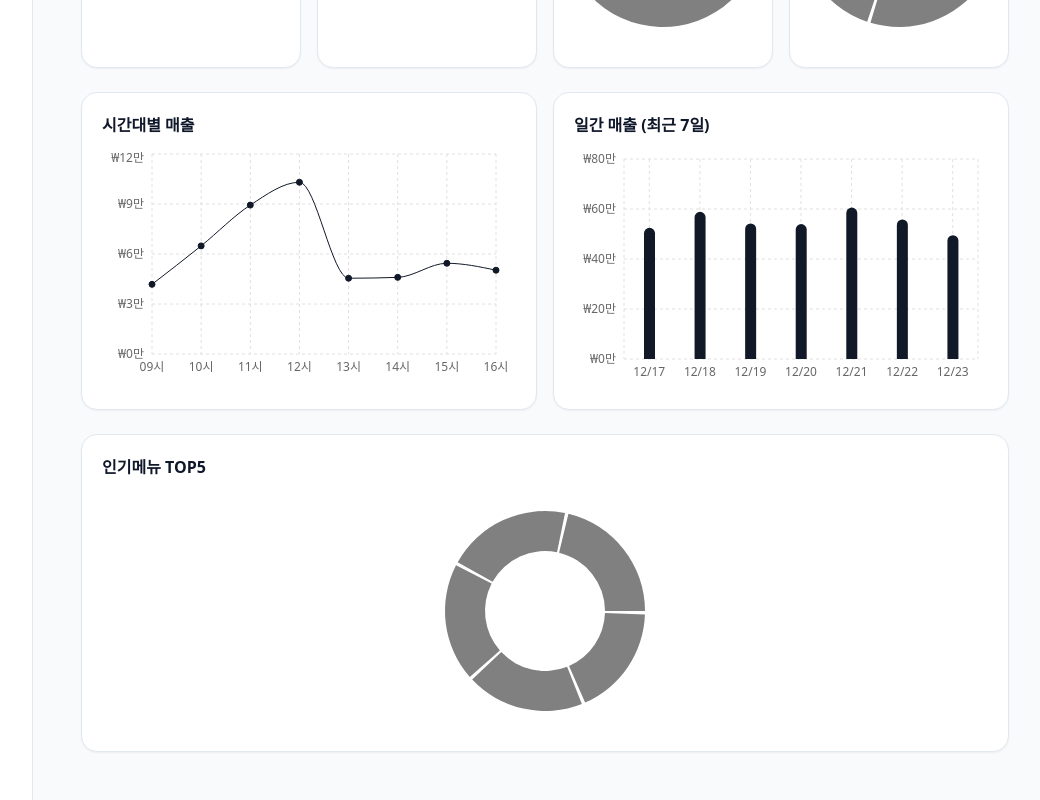
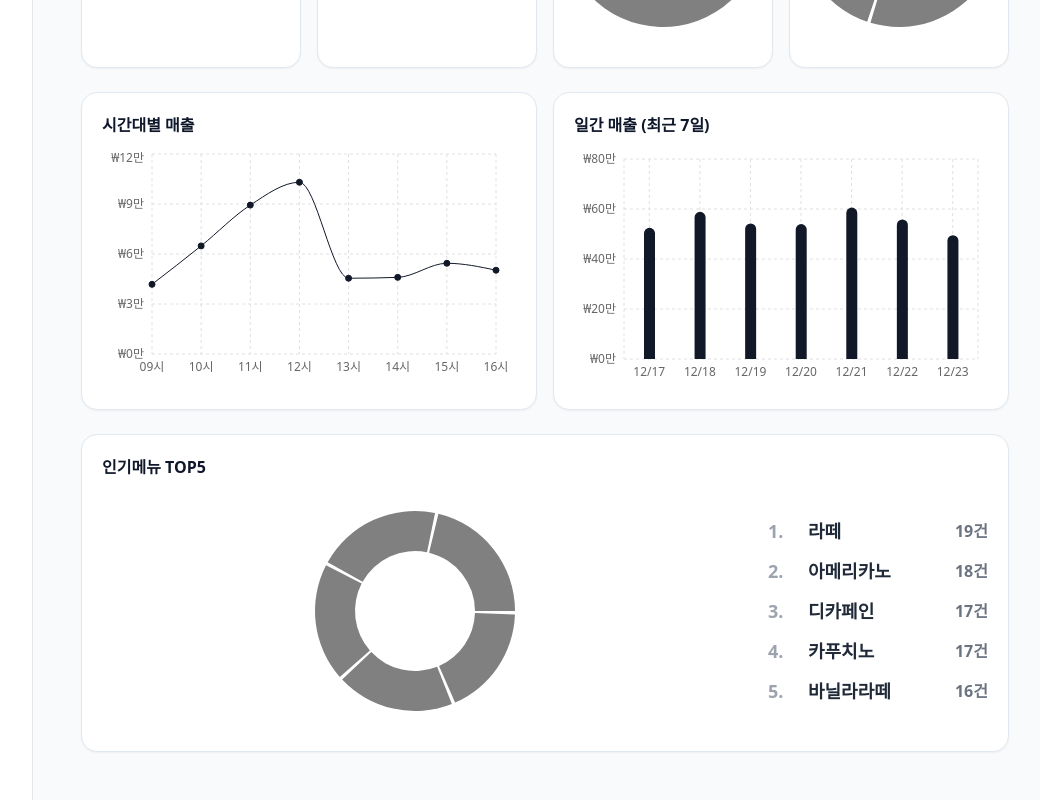
Before and after one commit to lgcns4team/frontend-adminpage, a React (Vite) app: page /dashboard in a window 1280 px wide. Shown: the part 480-1280 px from the top of the page, without its empty margins (223-1263 px from the left). Built offline with nearby package versions, Linux system fonts and the light colour scheme.

Commit message:
feat: 페이지별 간격, 날짜 적용기간, 도형차트 등

```diff
--- a/src/pages/Dashboard.tsx
+++ b/src/pages/Dashboard.tsx
@@ -60,7 +60,7 @@ function toMd(d: Date) {
   return `${mm}/${dd}`;
 }
 
-/** ✅ Date -> YYYY-MM-DD string(로컬) 기반으로 파싱 안정화 */
+/**  Date -> YYYY-MM-DD string(로컬) 기반으로 파싱 안정화 */
 function ymdToDate(ymd: string) {
   // "2025-12-16" -> 로컬 자정 Date
   const [y, m, d] = ymd.split("-").map(Number);
@@ -180,7 +180,7 @@ export default function Dashboard() {
     return logs.filter((l) => inRangeDay(l.ts, applied.start, applied.end));
   }, [logs, applied.start, applied.end]);
 
-  /** ✅ 전체 데이터 존재 여부 (기간 필터 결과 기준) */
+  /**  전체 데이터 존재 여부 (기간 필터 결과 기준) */
   const hasData = filtered.length > 0;
 
   /** ----- KPI (총매출/주문건수) ----- */
@@ -191,7 +191,7 @@ export default function Dashboard() {
   }, [filtered]);
 
   /**
-   * ✅ 일간 매출(BarChart) — "항상 최근 7일(오늘 기준)" 고정
+   *  일간 매출(BarChart) — "항상 최근 7일(오늘 기준)" 고정
    * - applied/period 상관없이 최근 7일만 표시
    * - 데이터 집계는 logs(전체 원본) 기준
    */
@@ -229,7 +229,7 @@ export default function Dashboard() {
     return rows;
   }, [logs]);
 
-  /** ✅ 일간 매출이 실제로 0이 아닌 값이 있는지 (최근7일 기준) */
+  /**  일간 매출이 실제로 0이 아닌 값이 있는지 (최근7일 기준) */
   const hasDailyData = dailyChartData.some((d) => d.sales > 0);
 
   /** ----- 시간대별 매출(LineChart) ----- */
@@ -455,7 +455,7 @@ export default function Dashboard() {
             </CardContent>
           </Card>
 
-          {/* ✅ 일간 매출: 항상 최근 7일 */}
+          {/*  일간 매출: 항상 최근 7일 */}
           <Card>
             <CardHeader>
               <CardTitle>일간 매출 (최근 7일)</CardTitle>
@@ -507,13 +507,42 @@ export default function Dashboard() {
         </div>
 
         {/* 인기메뉴 TOP5 */}
+        {/* 인기메뉴 TOP5 */}
         <Card>
           <CardHeader>
             <CardTitle>인기메뉴 TOP5</CardTitle>
           </CardHeader>
-          <CardContent className="flex justify-center">
+
+          <CardContent>
             {hasData && topMenuData.length > 0 ? (
-              <TopMenuDonut data={topMenuData} />
+              <div className="flex items-center justify-center gap-10">
+                {/* 도넛 */}
+                <TopMenuDonut data={topMenuData} />
+
+                {/* 리스트 */}
+                <div className="min-w-[220px]">
+                  <ul className="space-y-3 text-lg font-semibold text-gray-800">
+                    {topMenuData.map((m, idx) => (
+                      <li
+                        key={m.name}
+                        className="flex items-center justify-between"
+                      >
+                        <span className="flex items-center gap-3">
+                          <span className="w-7 text-gray-400 font-bold">
+                            {idx + 1}.
+                          </span>
+                          <span> {m.name}</span>
+                        </span>
+
+                        {/* 건수 표시(원하면 %)로 바꿀 수 있음 */}
+                        <span className="text-gray-500 text-base font-bold">
+                          {m.value}건
+                        </span>
+                      </li>
+                    ))}
+                  </ul>
+                </div>
+              </div>
             ) : (
               <EmptyState />
             )}
```
